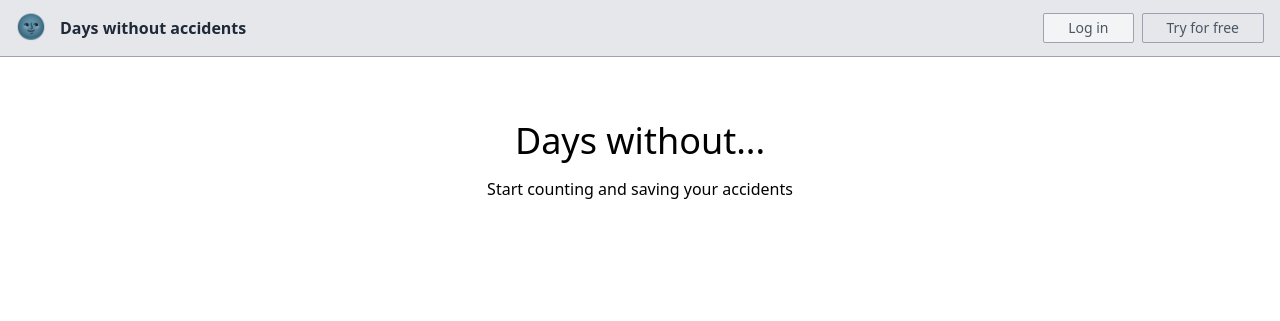
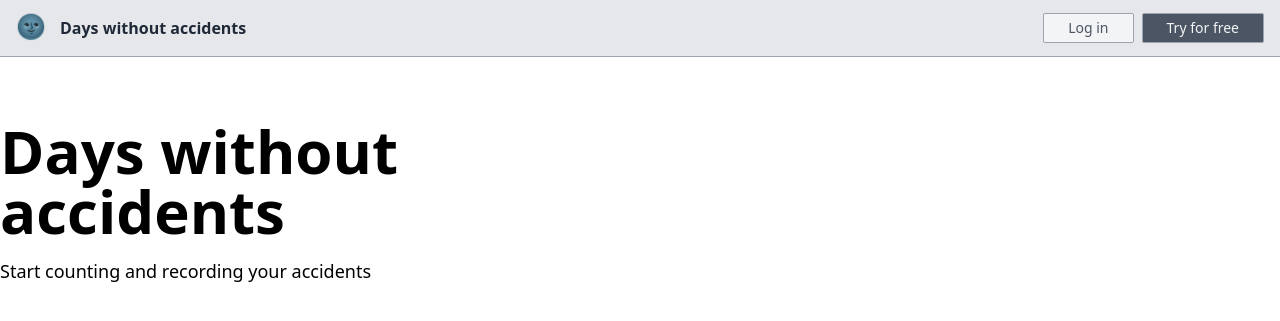
Before and after one commit to leflores-fisi/days-without-accidents, a PHP site: page / in a window 1280 px wide. Shown: the top 321 px of the page. Run offline with PHP 8.4, Linux system fonts and the light colour scheme; some libraries are stand-ins or nearby versions.

Commit message:
Improve style on index.php

```diff
--- a/index.php
+++ b/index.php
@@ -3,10 +3,10 @@
 <?php require_once "partials/header.php" ?>
 
 <main class="container m-auto h-full">
-  <div class="h-full text-center">
-    <h1 class="text-4xl mt-16 mb-4">Days without...</h1>
-    <span>Start counting and saving your accidents</span>
-    <div class="block justify-center">
+  <div class="h-full mt-16 text-center justify-start">
+    <div class="flex flex-col justify-start w-1/2">
+      <h1 class="text-6xl mb-4 font-bold text-left">Days without accidents</h1>
+      <span class="text-lg inline-flex text-left">Start counting and recording your accidents</span>
     </div>
   </div>
 </main>
--- a/partials/header.php
+++ b/partials/header.php
@@ -30,7 +30,7 @@
               <a class="inline-block m-auto bg-gray-100 font-thin w-fit border border-gray-400 px-6 mx-2 py-1 text-sm text-gray-600 rounded-sm" href="login.php">
                 Log in
               </a>
-              <a class="inline-block m-auto bg-gray-200 font-thin w-fit border border-gray-400 px-6 py-1 text-sm text-gray-600 rounded-sm" href="register.php">
+              <a class="inline-block m-auto bg-gray-600 font-thin w-fit border border-gray-400 px-6 py-1 text-sm text-gray-100 rounded-sm" href="register.php">
                 Try for free
               </a>
             <?php endif ?>
```
